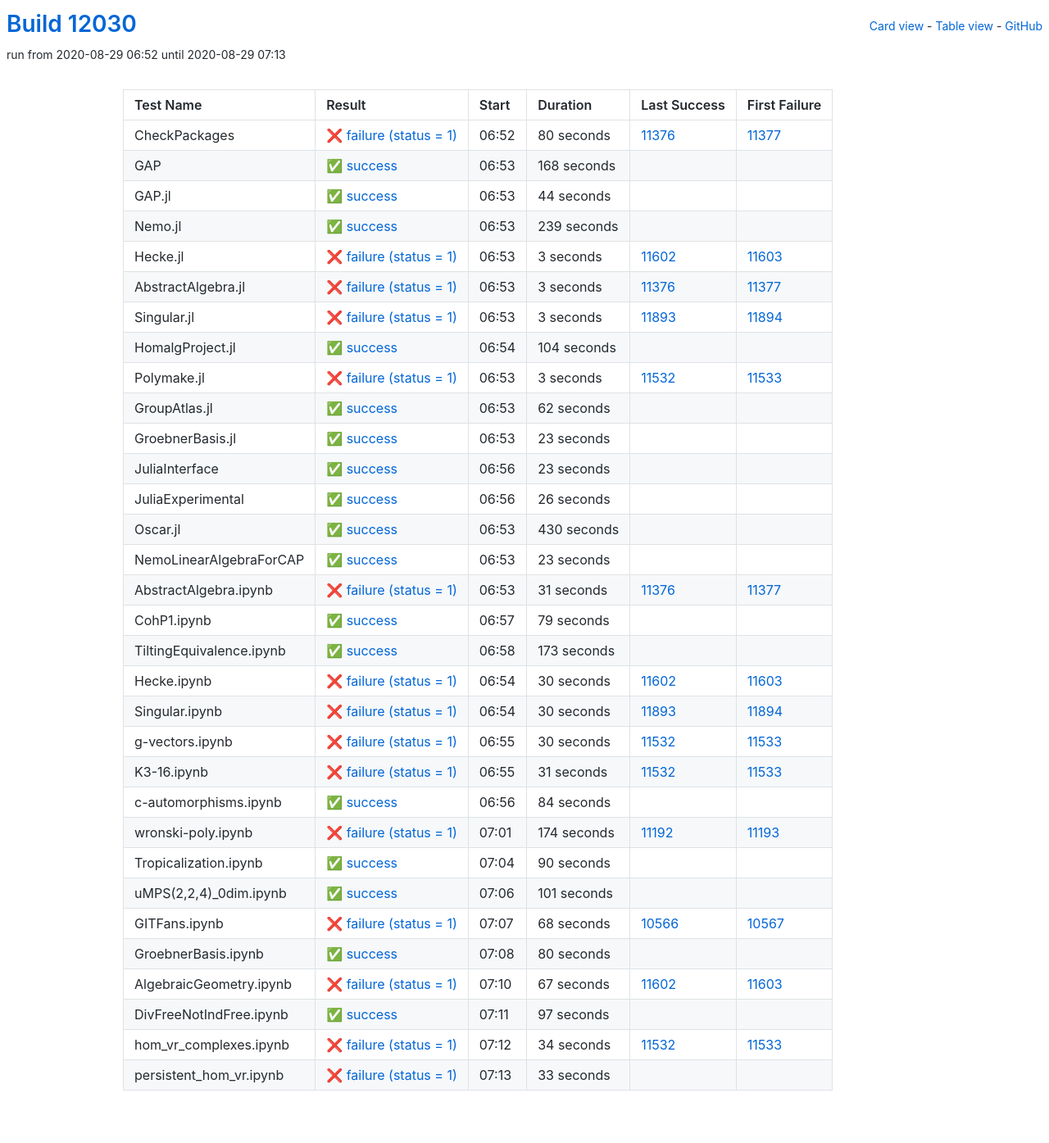
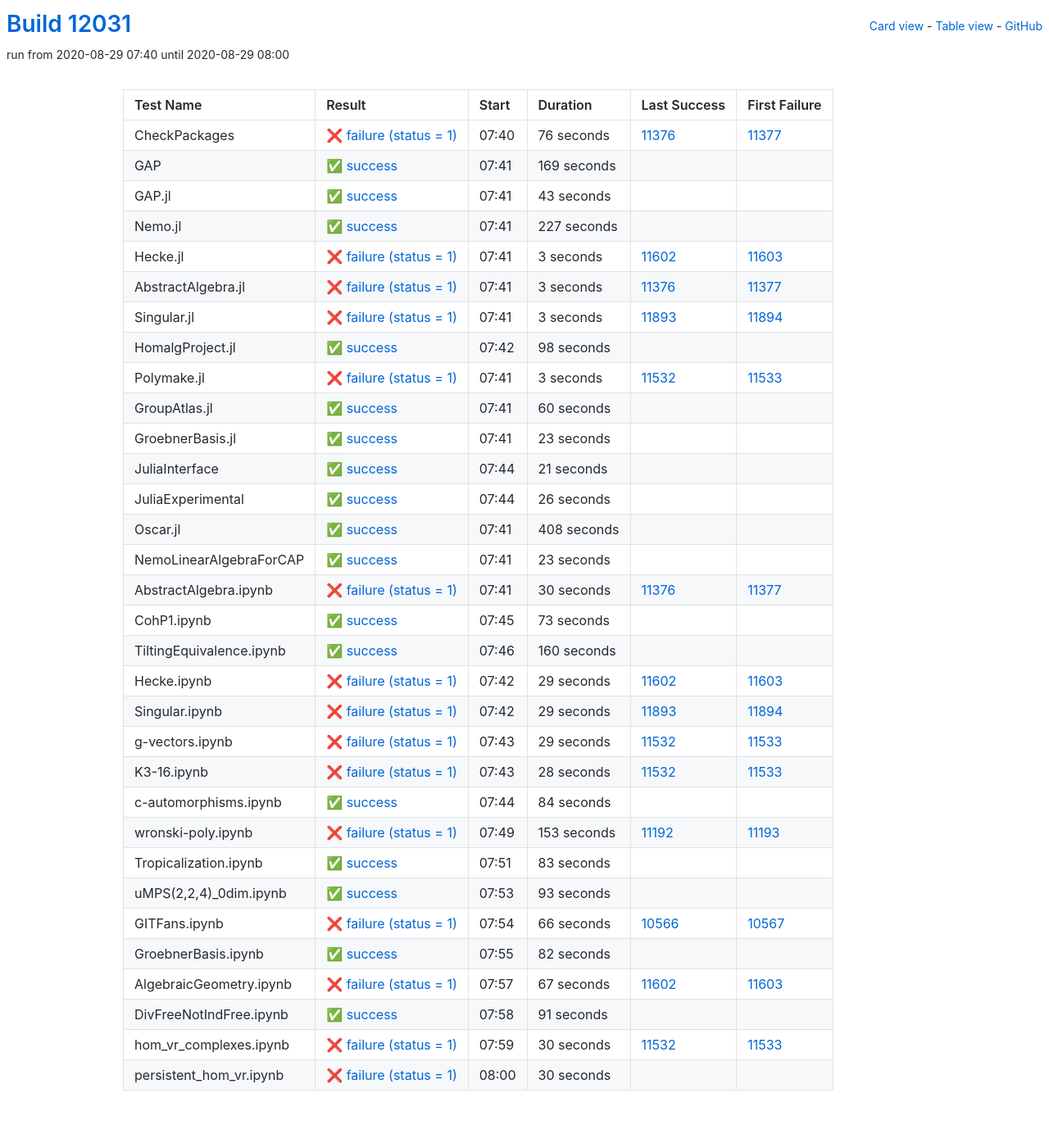
Before and after one commit to oscar-system/oscar-ci-status, a Jekyll site: the page built from table.html, in a window 1280 px wide. Shown: the whole page at 82% size. Built offline with Jekyll 4.4.1, drawn with Linux system fonts in a browser that asks for light colours.

Commit message:
Build #12031

```diff
--- a/_data/ci.yml
+++ b/_data/ci.yml
@@ -1,6 +1,6 @@
 ---
-build: 12030
-build_url: https://oscarci.mathematik.uni-kl.de/job/oscar/12030/
+build: 12031
+build_url: https://oscarci.mathematik.uni-kl.de/job/oscar/12031/
 job: oscar
 organization: oscar-system
 repo: oscar-ci-status
@@ -8,56 +8,56 @@
 tests:
 - name: CheckPackages
   id: checkpackages
-  log: https://oscarci.mathematik.uni-kl.de/job/oscar/12030/artifact/logs/build-12030/CheckPackages.log
-  start: 2020-08-29 06:52
+  log: https://oscarci.mathematik.uni-kl.de/job/oscar/12031/artifact/logs/build-12031/CheckPackages.log
+  start: 2020-08-29 07:40
   success: false
   exitcode: 1
   status: failure
-  duration: 80
+  duration: 76
   last_success: 11376
   last_success_url: https://oscarci.mathematik.uni-kl.de/job/oscar/11376/
   first_failure: 11377
   first_failure_url: https://oscarci.mathematik.uni-kl.de/job/oscar/11377/
 - name: GAP
   id: gap
-  log: https://oscarci.mathematik.uni-kl.de/job/oscar/12030/artifact/logs/build-12030/GAP.log
-  start: 2020-08-29 06:53
+  log: https://oscarci.mathematik.uni-kl.de/job/oscar/12031/artifact/logs/build-12031/GAP.log
+  start: 2020-08-29 07:41
   success: true
   exitcode: 0
   status: success
-  duration: 168
+  duration: 169
   last_success: false
   last_success_url:
   first_failure: false
   first_failure_url:
 - name: GAP.jl
   id: gap-jl
-  log: https://oscarci.mathematik.uni-kl.de/job/oscar/12030/artifact/logs/build-12030/GAP.jl.log
-  start: 2020-08-29 06:53
+  log: https://oscarci.mathematik.uni-kl.de/job/oscar/12031/artifact/logs/build-12031/GAP.jl.log
+  start: 2020-08-29 07:41
   success: true
   exitcode: 0
   status: success
-  duration: 44
+  duration: 43
   last_success: false
   last_success_url:
   first_failure: false
   first_failure_url:
 - name: Nemo.jl
   id: nemo-jl
-  log: https://oscarci.mathematik.uni-kl.de/job/oscar/12030/artifact/logs/build-12030/Nemo.jl.log
-  start: 2020-08-29 06:53
+  log: https://oscarci.mathematik.uni-kl.de/job/oscar/12031/artifact/logs/build-12031/Nemo.jl.log
+  start: 2020-08-29 07:41
   success: true
   exitcode: 0
   status: success
-  duration: 239
+  duration: 227
   last_success: false
   last_success_url:
   first_failure: false
   first_failure_url:
 - name: Hecke.jl
   id: hecke-jl
-  log: https://oscarci.mathematik.uni-kl.de/job/oscar/12030/artifact/logs/build-12030/Hecke.jl.log
-  start: 2020-08-29 06:53
+  log: https://oscarci.mathematik.uni-kl.de/job/oscar/12031/artifact/logs/build-12031/Hecke.jl.log
+  start: 2020-08-29 07:41
   success: false
   exitcode: 1
   status: failure
@@ -68,8 +68,8 @@
   first_failure_url: https://oscarci.mathematik.uni-kl.de/job/oscar/11603/
 - name: AbstractAlgebra.jl
   id: abstractalgebra-jl
-  log: https://oscarci.mathematik.uni-kl.de/job/oscar/12030/artifact/logs/build-12030/AbstractAlgebra.jl.log
-  start: 2020-08-29 06:53
+  log: https://oscarci.mathematik.uni-kl.de/job/oscar/12031/artifact/logs/build-12031/AbstractAlgebra.jl.log
+  start: 2020-08-29 07:41
   success: false
   exitcode: 1
   status: failure
@@ -80,8 +80,8 @@
   first_failure_url: https://oscarci.mathematik.uni-kl.de/job/oscar/11377/
 - name: Singular.jl
   id: singular-jl
-  log: https://oscarci.mathematik.uni-kl.de/job/oscar/12030/artifact/logs/build-12030/Singular.jl.log
-  start: 2020-08-29 06:53
+  log: https://oscarci.mathematik.uni-kl.de/job/oscar/12031/artifact/logs/build-12031/Singular.jl.log
+  start: 2020-08-29 07:41
   success: false
   exitcode: 1
   status: failure
@@ -92,20 +92,20 @@
   first_failure_url: https://oscarci.mathematik.uni-kl.de/job/oscar/11894/
 - name: HomalgProject.jl
   id: homalgproject-jl
-  log: https://oscarci.mathematik.uni-kl.de/job/oscar/12030/artifact/logs/build-12030/HomalgProject.jl.log
-  start: 2020-08-29 06:54
+  log: https://oscarci.mathematik.uni-kl.de/job/oscar/12031/artifact/logs/build-12031/HomalgProject.jl.log
+  start: 2020-08-29 07:42
   success: true
   exitcode: 0
   status: success
-  duration: 104
+  duration: 98
   last_success: false
   last_success_url:
   first_failure: false
   first_failure_url:
 - name: Polymake.jl
   id: polymake-jl
-  log: https://oscarci.mathematik.uni-kl.de/job/oscar/12030/artifact/logs/build-12030/Polymake.jl.log
-  start: 2020-08-29 06:53
+  log: https://oscarci.mathematik.uni-kl.de/job/oscar/12031/artifact/logs/build-12031/Polymake.jl.log
+  start: 2020-08-29 07:41
   success: false
   exitcode: 1
   status: failure
@@ -116,20 +116,20 @@
   first_failure_url: https://oscarci.mathematik.uni-kl.de/job/oscar/11533/
 - name: GroupAtlas.jl
   id: groupatlas-jl
-  log: https://oscarci.mathematik.uni-kl.de/job/oscar/12030/artifact/logs/build-12030/GroupAtlas.jl.log
-  start: 2020-08-29 06:53
+  log: https://oscarci.mathematik.uni-kl.de/job/oscar/12031/artifact/logs/build-12031/GroupAtlas.jl.log
+  start: 2020-08-29 07:41
   success: true
   exitcode: 0
   status: success
-  duration: 62
+  duration: 60
   last_success: false
   last_success_url:
   first_failure: false
   first_failure_url:
 - name: GroebnerBasis.jl
   id: groebnerbasis-jl
-  log: https://oscarci.mathematik.uni-kl.de/job/oscar/12030/artifact/logs/build-12030/GroebnerBasis.jl.log
-  start: 2020-08-29 06:53
+  log: https://oscarci.mathematik.uni-kl.de/job/oscar/12031/artifact/logs/build-12031/GroebnerBasis.jl.log
+  start: 2020-08-29 07:41
   success: true
   exitcode: 0
   status: success
@@ -140,20 +140,20 @@
   first_failure_url:
 - name: JuliaInterface
   id: juliainterface
-  log: https://oscarci.mathematik.uni-kl.de/job/oscar/12030/artifact/logs/build-12030/JuliaInterface.log
-  start: 2020-08-29 06:56
+  log: https://oscarci.mathematik.uni-kl.de/job/oscar/12031/artifact/logs/build-12031/JuliaInterface.log
+  start: 2020-08-29 07:44
   success: true
   exitcode: 0
   status: success
-  duration: 23
+  duration: 21
   last_success: false
   last_success_url:
   first_failure: false
   first_failure_url:
 - name: JuliaExperimental
   id: juliaexperimental
-  log: https://oscarci.mathematik.uni-kl.de/job/oscar/12030/artifact/logs/build-12030/JuliaExperimental.log
-  start: 2020-08-29 06:56
+  log: https://oscarci.mathematik.uni-kl.de/job/oscar/12031/artifact/logs/build-12031/JuliaExperimental.log
+  start: 2020-08-29 07:44
   success: true
   exitcode: 0
   status: success
@@ -164,20 +164,20 @@
   first_failure_url:
 - name: Oscar.jl
   id: oscar-jl
-  log: https://oscarci.mathematik.uni-kl.de/job/oscar/12030/artifact/logs/build-12030/Oscar.jl.log
-  start: 2020-08-29 06:53
+  log: https://oscarci.mathematik.uni-kl.de/job/oscar/12031/artifact/logs/build-12031/Oscar.jl.log
+  start: 2020-08-29 07:41
   success: true
   exitcode: 0
   status: success
-  duration: 430
+  duration: 408
   last_success: false
   last_success_url:
   first_failure: false
   first_failure_url:
 - name: NemoLinearAlgebraForCAP
   id: nemolinearalgebraforcap
-  log: https://oscarci.mathematik.uni-kl.de/job/oscar/12030/artifact/logs/build-12030/NemoLinearAlgebraForCAP.log
-  start: 2020-08-29 06:53
+  log: https://oscarci.mathematik.uni-kl.de/job/oscar/12031/artifact/logs/build-12031/NemoLinearAlgebraForCAP.log
+  start: 2020-08-29 07:41
   success: true
   exitcode: 0
   status: success
@@ -188,92 +188,92 @@
   first_failure_url:
 - name: AbstractAlgebra.ipynb
   id: abstractalgebra-ipynb
-  log: https://oscarci.mathematik.uni-kl.de/job/oscar/12030/artifact/logs/build-12030/AbstractAlgebra.ipynb.log
-  start: 2020-08-29 06:53
+  log: https://oscarci.mathematik.uni-kl.de/job/oscar/12031/artifact/logs/build-12031/AbstractAlgebra.ipynb.log
+  start: 2020-08-29 07:41
   success: false
   exitcode: 1
   status: failure
-  duration: 31
+  duration: 30
   last_success: 11376
   last_success_url: https://oscarci.mathematik.uni-kl.de/job/oscar/11376/
   first_failure: 11377
   first_failure_url: https://oscarci.mathematik.uni-kl.de/job/oscar/11377/
 - name: CohP1.ipynb
   id: cohp1-ipynb
-  log: https://oscarci.mathematik.uni-kl.de/job/oscar/12030/artifact/logs/build-12030/CohP1.ipynb.log
-  start: 2020-08-29 06:57
+  log: https://oscarci.mathematik.uni-kl.de/job/oscar/12031/artifact/logs/build-12031/CohP1.ipynb.log
+  start: 2020-08-29 07:45
   success: true
   exitcode: 0
   status: success
-  duration: 79
+  duration: 73
   last_success: false
   last_success_url:
   first_failure: false
   first_failure_url:
 - name: TiltingEquivalence.ipynb
   id: tiltingequivalence-ipynb
-  log: https://oscarci.mathematik.uni-kl.de/job/oscar/12030/artifact/logs/build-12030/TiltingEquivalence.ipynb.log
-  start: 2020-08-29 06:58
+  log: https://oscarci.mathematik.uni-kl.de/job/oscar/12031/artifact/logs/build-12031/TiltingEquivalence.ipynb.log
+  start: 2020-08-29 07:46
   success: true
   exitcode: 0
   status: success
-  duration: 173
+  duration: 160
   last_success: false
   last_success_url:
   first_failure: false
   first_failure_url:
 - name: Hecke.ipynb
   id: hecke-ipynb
-  log: https://oscarci.mathematik.uni-kl.de/job/oscar/12030/artifact/logs/build-12030/Hecke.ipynb.log
-  start: 2020-08-29 06:54
+  log: https://oscarci.mathematik.uni-kl.de/job/oscar/12031/artifact/logs/build-12031/Hecke.ipynb.log
+  start: 2020-08-29 07:42
   success: false
   exitcode: 1
   status: failure
-  duration: 30
+  duration: 29
   last_success: 11602
   last_success_url: https://oscarci.mathematik.uni-kl.de/job/oscar/11602/
   first_failure: 11603
   first_failure_url: https://oscarci.mathematik.uni-kl.de/job/oscar/11603/
 - name: Singular.ipynb
   id: singular-ipynb
-  log: https://oscarci.mathematik.uni-kl.de/job/oscar/12030/artifact/logs/build-12030/Singular.ipynb.log
-  start: 2020-08-29 06:54
+  log: https://oscarci.mathematik.uni-kl.de/job/oscar/12031/artifact/logs/build-12031/Singular.ipynb.log
+  start: 2020-08-29 07:42
   success: false
   exitcode: 1
   status: failure
-  duration: 30
+  duration: 29
   last_success: 11893
   last_success_url: https://oscarci.mathematik.uni-kl.de/job/oscar/11893/
   first_failure: 11894
   first_failure_url: https://oscarci.mathematik.uni-kl.de/job/oscar/11894/
 - name: g-vectors.ipynb
   id: g-vectors-ipynb
-  log: https://oscarci.mathematik.uni-kl.de/job/oscar/12030/artifact/logs/build-12030/g-vectors.ipynb.log
-  start: 2020-08-29 06:55
+  log: https://oscarci.mathematik.uni-kl.de/job/oscar/12031/artifact/logs/build-12031/g-vectors.ipynb.log
+  start: 2020-08-29 07:43
   success: false
   exitcode: 1
   status: failure
-  duration: 30
+  duration: 29
   last_success: 11532
   last_success_url: https://oscarci.mathematik.uni-kl.de/job/oscar/11532/
   first_failure: 11533
   first_failure_url: https://oscarci.mathematik.uni-kl.de/job/oscar/11533/
 - name: K3-16.ipynb
   id: k3-16-ipynb
-  log: https://oscarci.mathematik.uni-kl.de/job/oscar/12030/artifact/logs/build-12030/K3-16.ipynb.log
-  start: 2020-08-29 06:55
+  log: https://oscarci.mathematik.uni-kl.de/job/oscar/12031/artifact/logs/build-12031/K3-16.ipynb.log
+  start: 2020-08-29 07:43
   success: false
   exitcode: 1
   status: failure
-  duration: 31
+  duration: 28
   last_success: 11532
   last_success_url: https://oscarci.mathematik.uni-kl.de/job/oscar/11532/
   first_failure: 11533
   first_failure_url: https://oscarci.mathematik.uni-kl.de/job/oscar/11533/
 - name: c-automorphisms.ipynb
   id: c-automorphisms-ipynb
-  log: https://oscarci.mathematik.uni-kl.de/job/oscar/12030/artifact/logs/build-12030/c-automorphisms.ipynb.log
-  start: 2020-08-29 06:56
+  log: https://oscarci.mathematik.uni-kl.de/job/oscar/12031/artifact/logs/build-12031/c-automorphisms.ipynb.log
+  start: 2020-08-29 07:44
   success: true
   exitcode: 0
   status: success
@@ -284,68 +284,68 @@
   first_failure_url:
 - name: wronski-poly.ipynb
   id: wronski-poly-ipynb
-  log: https://oscarci.mathematik.uni-kl.de/job/oscar/12030/artifact/logs/build-12030/wronski-poly.ipynb.log
-  start: 2020-08-29 07:01
+  log: https://oscarci.mathematik.uni-kl.de/job/oscar/12031/artifact/logs/build-12031/wronski-poly.ipynb.log
+  start: 2020-08-29 07:49
   success: false
   exitcode: 1
   status: failure
-  duration: 174
+  duration: 153
   last_success: 11192
   last_success_url: https://oscarci.mathematik.uni-kl.de/job/oscar/11192/
   first_failure: 11193
   first_failure_url: https://oscarci.mathematik.uni-kl.de/job/oscar/11193/
 - name: Tropicalization.ipynb
   id: tropicalization-ipynb
-  log: https://oscarci.mathematik.uni-kl.de/job/oscar/12030/artifact/logs/build-12030/Tropicalization.ipynb.log
-  start: 2020-08-29 07:04
+  log: https://oscarci.mathematik.uni-kl.de/job/oscar/12031/artifact/logs/build-12031/Tropicalization.ipynb.log
+  start: 2020-08-29 07:51
   success: true
   exitcode: 0
   status: success
-  duration: 90
+  duration: 83
   last_success: false
   last_success_url:
   first_failure: false
   first_failure_url:
 - name: uMPS(2,2,4)_0dim.ipynb
   id: umps-2-2-4-0dim-ipynb
-  log: https://oscarci.mathematik.uni-kl.de/job/oscar/12030/artifact/logs/build-12030/uMPS-2-2-4-_0dim.ipynb.log
-  start: 2020-08-29 07:06
+  log: https://oscarci.mathematik.uni-kl.de/job/oscar/12031/artifact/logs/build-12031/uMPS-2-2-4-_0dim.ipynb.log
+  start: 2020-08-29 07:53
   success: true
   exitcode: 0
   status: success
-  duration: 101
+  duration: 93
   last_success: false
   last_success_url:
   first_failure: false
   first_failure_url:
 - name: GITFans.ipynb
   id: gitfans-ipynb
-  log: https://oscarci.mathematik.uni-kl.de/job/oscar/12030/artifact/logs/build-12030/GITFans.ipynb.log
-  start: 2020-08-29 07:07
+  log: https://oscarci.mathematik.uni-kl.de/job/oscar/12031/artifact/logs/build-12031/GITFans.ipynb.log
+  start: 2020-08-29 07:54
   success: false
   exitcode: 1
   status: failure
-  duration: 68
+  duration: 66
   last_success: 10566
   last_success_url: https://oscarci.mathematik.uni-kl.de/job/oscar/10566/
   first_failure: 10567
   first_failure_url: https://oscarci.mathematik.uni-kl.de/job/oscar/10567/
 - name: GroebnerBasis.ipynb
   id: groebnerbasis-ipynb
-  log: https://oscarci.mathematik.uni-kl.de/job/oscar/12030/artifact/logs/build-12030/GroebnerBasis.ipynb.log
-  start: 2020-08-29 07:08
+  log: https://oscarci.mathematik.uni-kl.de/job/oscar/12031/artifact/logs/build-12031/GroebnerBasis.ipynb.log
+  start: 2020-08-29 07:55
   success: true
   exitcode: 0
   status: success
-  duration: 80
+  duration: 82
   last_success: false
   last_success_url:
   first_failure: false
   first_failure_url:
 - name: AlgebraicGeometry.ipynb
   id: algebraicgeometry-ipynb
-  log: https://oscarci.mathematik.uni-kl.de/job/oscar/12030/artifact/logs/build-12030/AlgebraicGeometry.ipynb.log
-  start: 2020-08-29 07:10
+  log: https://oscarci.mathematik.uni-kl.de/job/oscar/12031/artifact/logs/build-12031/AlgebraicGeometry.ipynb.log
+  start: 2020-08-29 07:57
   success: false
   exitcode: 1
   status: failure
@@ -356,36 +356,36 @@
   first_failure_url: https://oscarci.mathematik.uni-kl.de/job/oscar/11603/
 - name: DivFreeNotIndFree.ipynb
   id: divfreenotindfree-ipynb
-  log: https://oscarci.mathematik.uni-kl.de/job/oscar/12030/artifact/logs/build-12030/DivFreeNotIndFree.ipynb.log
-  start: 2020-08-29 07:11
+  log: https://oscarci.mathematik.uni-kl.de/job/oscar/12031/artifact/logs/build-12031/DivFreeNotIndFree.ipynb.log
+  start: 2020-08-29 07:58
   success: true
   exitcode: 0
   status: success
-  duration: 97
+  duration: 91
   last_success: false
   last_success_url:
   first_failure: false
   first_failure_url:
 - name: hom_vr_complexes.ipynb
   id: hom-vr-complexes-ipynb
-  log: https://oscarci.mathematik.uni-kl.de/job/oscar/12030/artifact/logs/build-12030/hom_vr_complexes.ipynb.log
-  start: 2020-08-29 07:12
+  log: https://oscarci.mathematik.uni-kl.de/job/oscar/12031/artifact/logs/build-12031/hom_vr_complexes.ipynb.log
+  start: 2020-08-29 07:59
   success: false
   exitcode: 1
   status: failure
-  duration: 34
+  duration: 30
   last_success: 11532
   last_success_url: https://oscarci.mathematik.uni-kl.de/job/oscar/11532/
   first_failure: 11533
   first_failure_url: https://oscarci.mathematik.uni-kl.de/job/oscar/11533/
 - name: persistent_hom_vr.ipynb
   id: persistent-hom-vr-ipynb
-  log: https://oscarci.mathematik.uni-kl.de/job/oscar/12030/artifact/logs/build-12030/persistent_hom_vr.ipynb.log
-  start: 2020-08-29 07:13
+  log: https://oscarci.mathematik.uni-kl.de/job/oscar/12031/artifact/logs/build-12031/persistent_hom_vr.ipynb.log
+  start: 2020-08-29 08:00
   success: false
   exitcode: 1
   status: failure
-  duration: 33
+  duration: 30
   last_success: false
   last_success_url:
   first_failure: false
```
Also changed, not shown: README.md.
